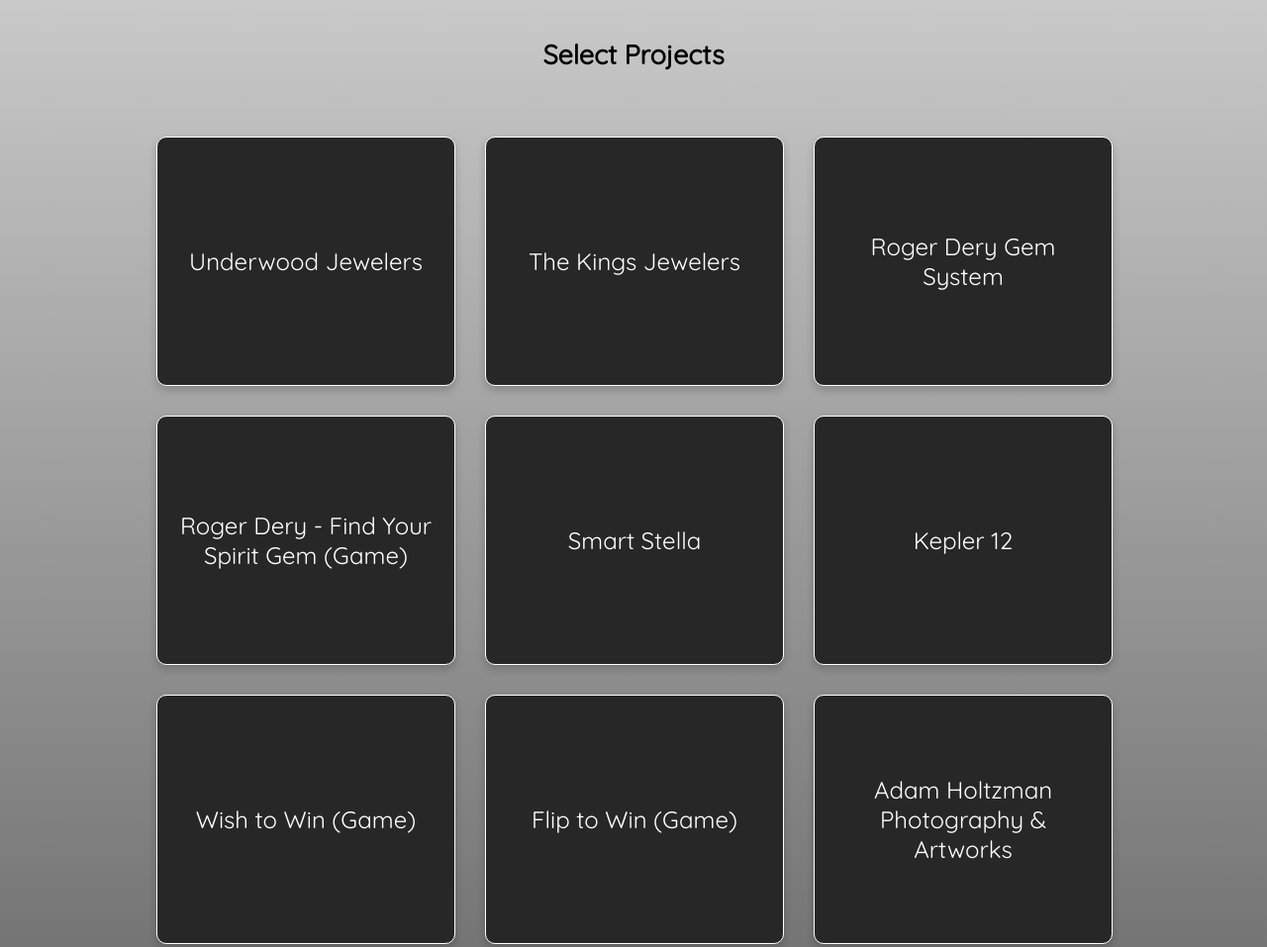
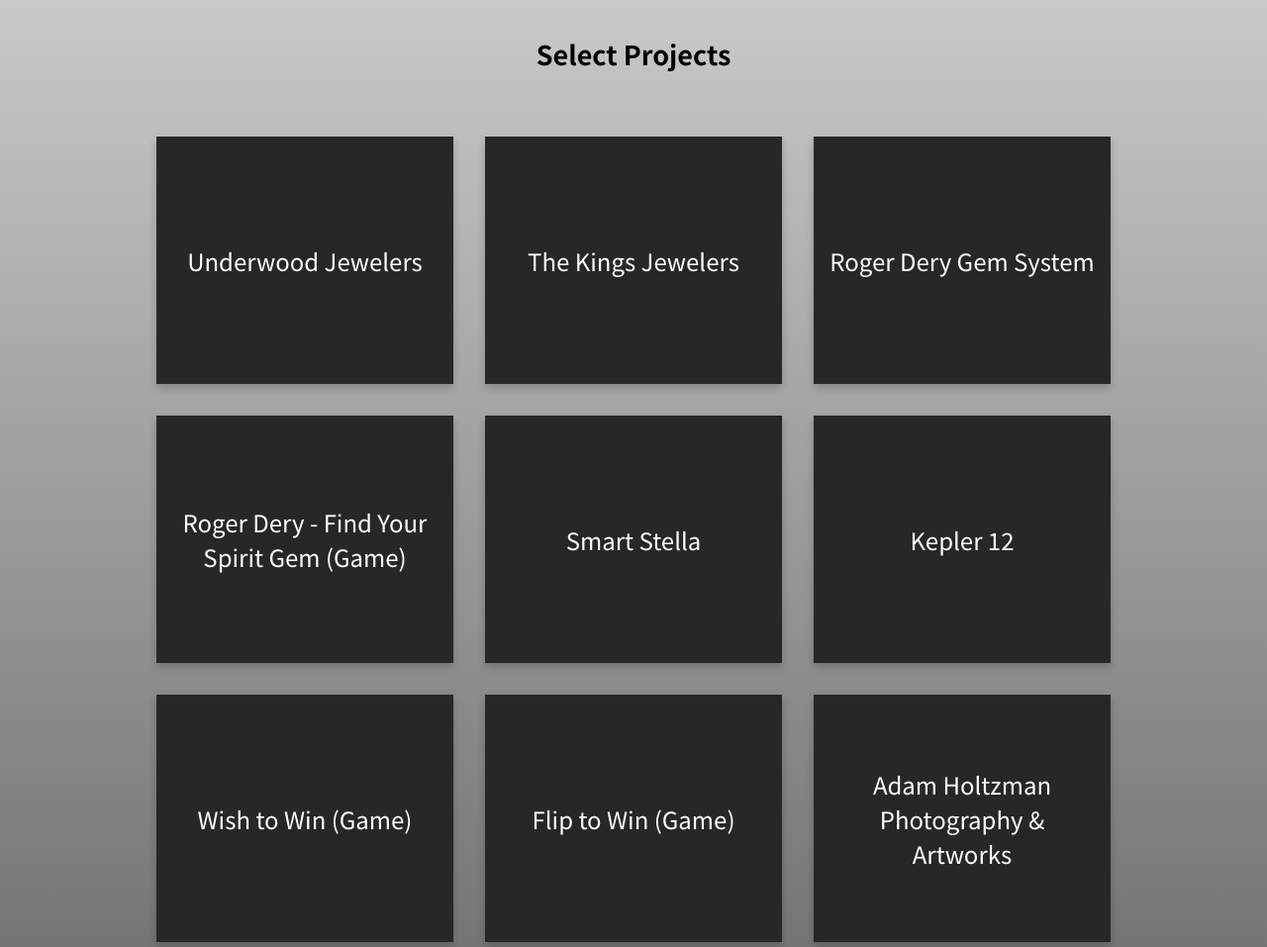
Before and after one commit to aholtzman/developer-portfolio, a Gatsby site: page / in a window 1280 px wide. Shown: the part 1420-2377 px from the top of the page at 99% size. Built offline with nearby package versions, Linux system fonts and the light colour scheme; Gatsby itself is replaced by a stand-in of ours.

Commit message:
font change, favicon & style tweaks

```diff
--- a/gatsby-config.js
+++ b/gatsby-config.js
@@ -24,7 +24,7 @@
         background_color: `#663399`,
         theme_color: `#663399`,
         display: `minimal-ui`,
-        icon: `src/images/gatsby-icon.png`, // This path is relative to the root of the site.
+        icon: `src/images/icon.png`, // This path is relative to the root of the site.
       },
     },
     // this (optional) plugin enables Progressive Web App + Offline functionality
--- a/src/components/devCard.js
+++ b/src/components/devCard.js
@@ -30,8 +30,6 @@
   width: 100%;
   height: 100%;
   backface-visibility: hidden;
-  border: .5px solid white;
-  border-radius: 10px;
   box-shadow: 0 4px 8px 0 rgba(0,0,0,0.2);
   display:flex;
   justify-content:center;
--- a/src/components/layout.js
+++ b/src/components/layout.js
@@ -5,12 +5,13 @@
 
 import SocialBar from './socialBar'
 import { createGlobalStyle } from 'styled-components'
+import { colors } from '../assets/colors'
 
 const GlobalStyle = createGlobalStyle`
-  @import url('https://fonts.googleapis.com/css?family=Quicksand');
+  @import url('https://fonts.googleapis.com/css?family=Noto+Sans+HK&display=swap');
 
   body {
-    font-family: 'Quicksand', sans-serif;
+    font-family: 'Noto Sans HK', sans-serif;
     background-color: white;
     margin: 0;
   }
@@ -56,7 +57,7 @@
 const Footer = styled.footer`
   display: flex;
   justify-content: end;
-  background-color: #272727;
+  background-color: ${colors.primaryDark};
   padding: 10px;
   align-items: end;
 `
```
Also changed, not shown: src/images/icon.png (added).
